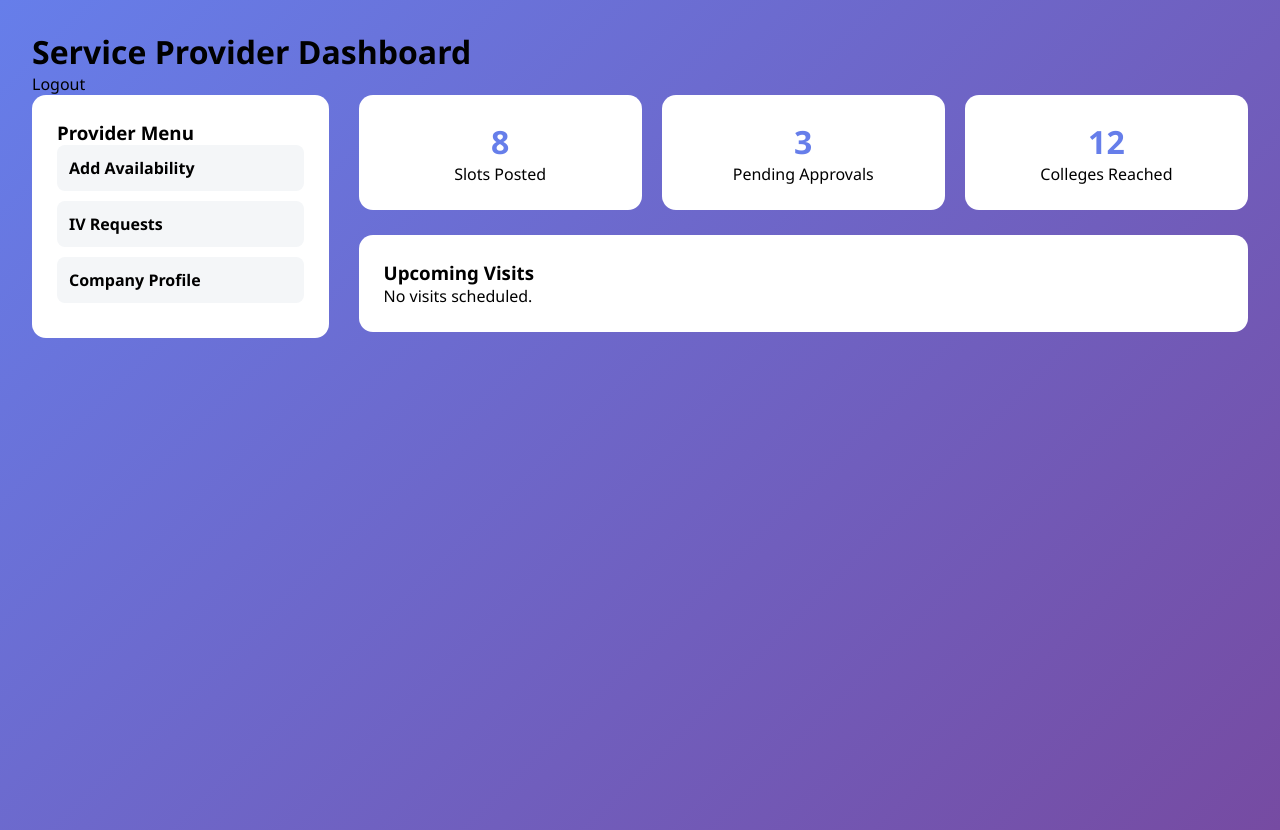
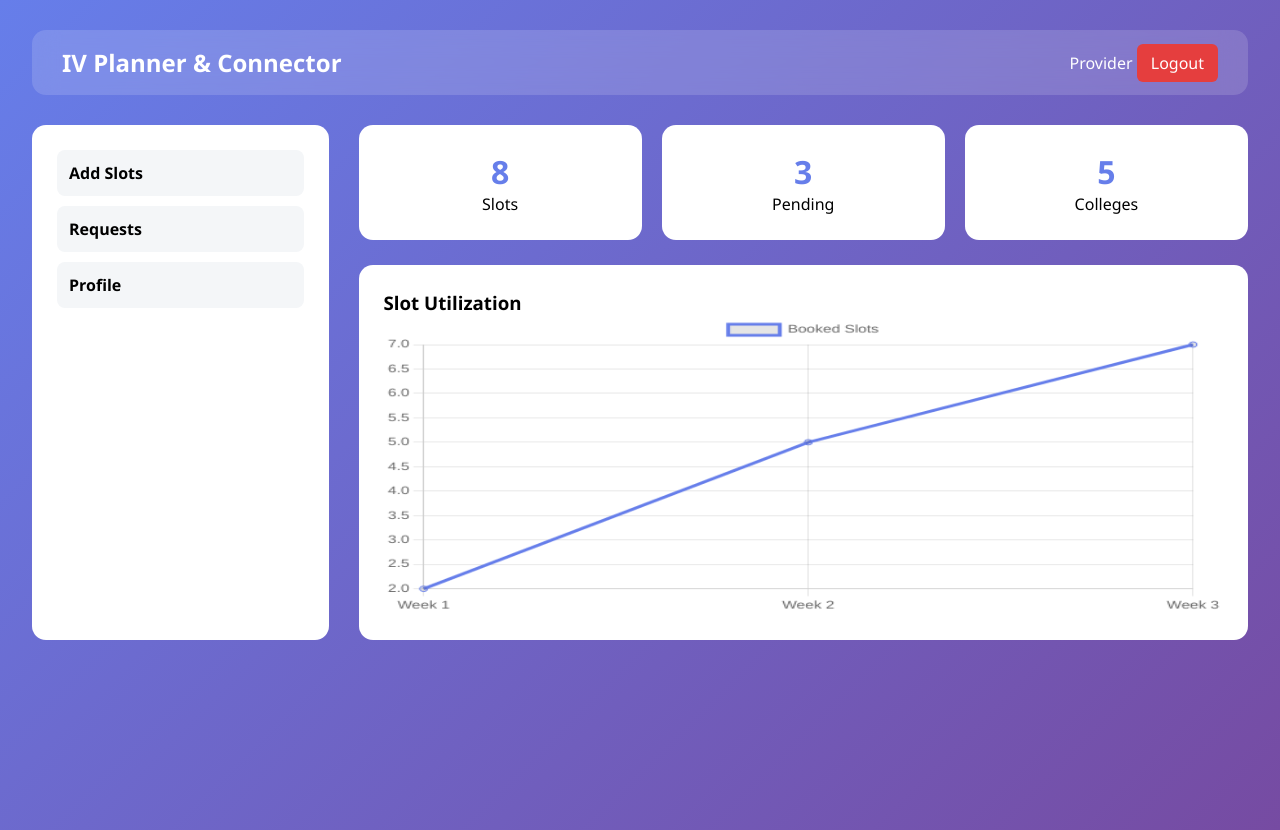
Before and after one commit to VIJAY-PRASATH-R/IV, a Flask app: page /provider in a window 1280 px wide. Run offline with Flask 3, Linux system fonts and the light colour scheme; the visitor is signed in with stand-in values (Sample User, id 1).

Commit message:
Update provider_dashboard.html

```diff
--- a/templates/provider_dashboard.html
+++ b/templates/provider_dashboard.html
@@ -1,52 +1,61 @@
 <!DOCTYPE html>
 <html>
 <head>
-    <title>Service Provider Dashboard</title>
+    <title>Provider Dashboard</title>
     <link rel="stylesheet" href="{{ url_for('static', filename='style.css') }}">
+    <script src="https://cdn.jsdelivr.net/npm/chart.js"></script>
 </head>
 <body>
 
 <div class="dashboard">
 
-    <div class="dashboard-header">
-        <h1>Service Provider Dashboard</h1>
-        <a href="/logout" class="logout-btn">Logout</a>
+    <div class="navbar">
+        <h2>IV Planner & Connector</h2>
+        <div>
+            <span>Provider</span>
+            <a href="/logout">Logout</a>
+        </div>
     </div>
 
     <div class="dashboard-body">
 
         <div class="sidebar">
-            <h3>Provider Menu</h3>
-            <a href="#">Add Availability</a>
-            <a href="#">IV Requests</a>
-            <a href="#">Company Profile</a>
+            <a href="#">Add Slots</a>
+            <a href="#">Requests</a>
+            <a href="#">Profile</a>
         </div>
 
         <div class="main-content">
 
             <div class="stats">
-                <div class="stat-box">
-                    <h2>8</h2>
-                    <p>Slots Posted</p>
-                </div>
-                <div class="stat-box">
-                    <h2>3</h2>
-                    <p>Pending Approvals</p>
-                </div>
-                <div class="stat-box">
-                    <h2>12</h2>
-                    <p>Colleges Reached</p>
-                </div>
+                <div class="stat-box"><h2>8</h2><p>Slots</p></div>
+                <div class="stat-box"><h2>3</h2><p>Pending</p></div>
+                <div class="stat-box"><h2>5</h2><p>Colleges</p></div>
             </div>
 
             <div class="section-card">
-                <h3>Upcoming Visits</h3>
-                <p>No visits scheduled.</p>
+                <h3>Slot Utilization</h3>
+                <canvas id="providerChart"></canvas>
             </div>
 
         </div>
     </div>
 </div>
 
+<script>
+new Chart(document.getElementById("providerChart"), {
+    type: "line",
+    data: {
+        labels: ["Week 1", "Week 2", "Week 3"],
+        datasets: [{
+            label: "Booked Slots",
+            data: [2, 5, 7],
+            borderColor: "#667eea",
+            fill: false
+        }]
+    }
+});
+</script>
+
 </body>
 </html>
```
